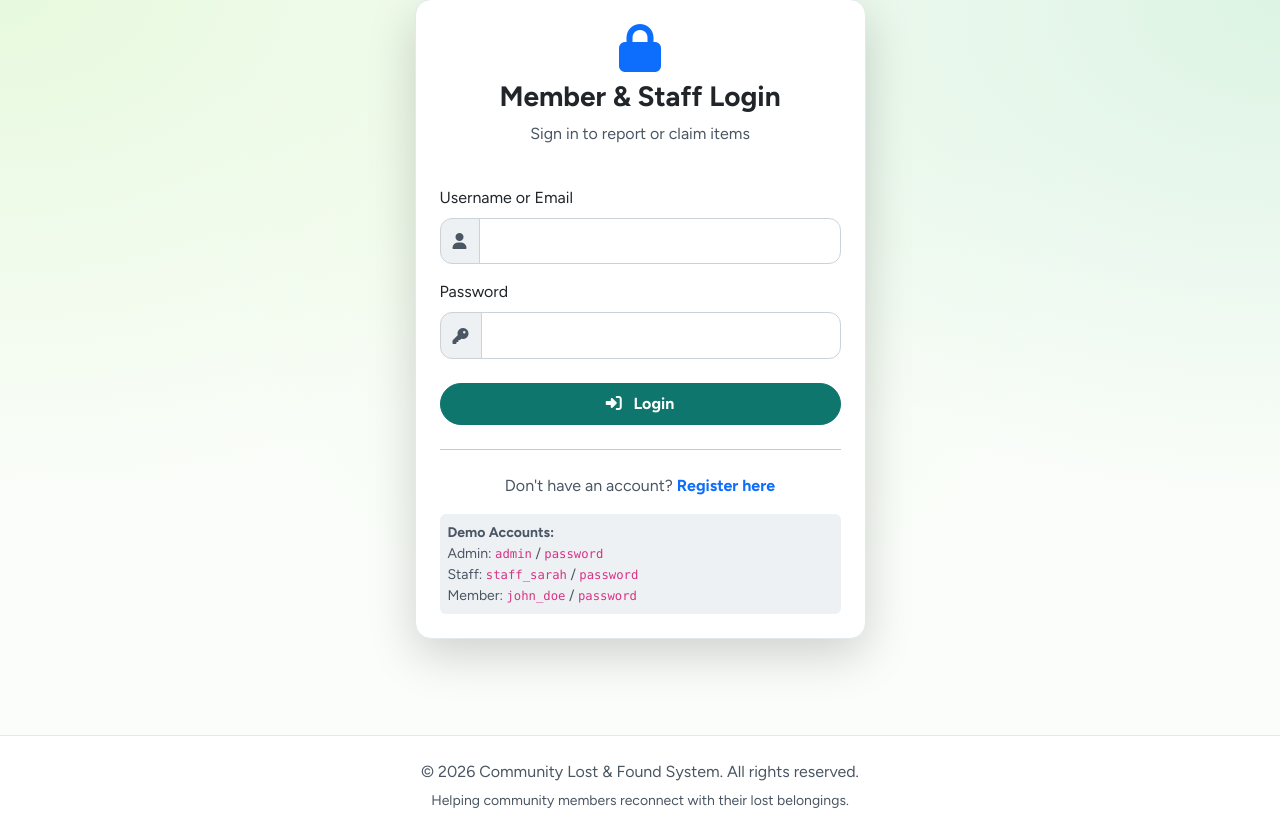
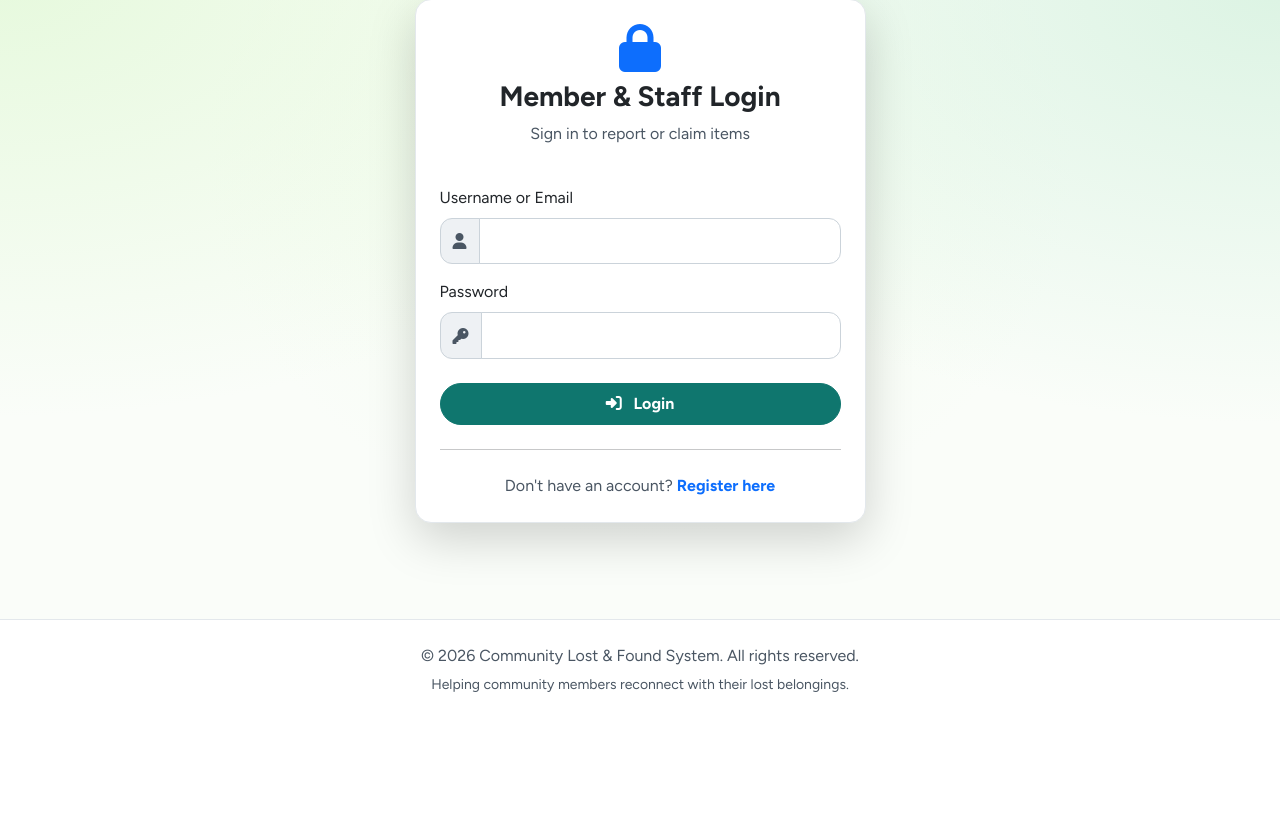
Before and after one commit to SickleFire/lost-and-found-system, a PHP site: page /login.php in a window 1280 px wide. Shown: the part 108-944 px from the top of the page. After the commit the page ends 800 px from the top, so only its background shows below. Run offline with PHP 8.4, Linux system fonts and the light colour scheme.

Commit message:
remove demo accounts

```diff
--- a/login.php
+++ b/login.php
@@ -82,12 +82,6 @@ if ($_SERVER['REQUEST_METHOD'] === 'POST') {
                 <hr class="my-4">
                 <div class="text-center">
                     <p class="text-muted mb-0">Don't have an account? <a href="register.php" class="text-decoration-none fw-bold">Register here</a></p>
-                    <div class="mt-3 p-2 bg-light rounded text-start small text-muted">
-                        <strong>Demo Accounts:</strong><br>
-                        Admin: <code>admin</code> / <code>password</code><br>
-                        Staff: <code>staff_sarah</code> / <code>password</code><br>
-                        Member: <code>john_doe</code> / <code>password</code>
-                    </div>
                 </div>
             </div>
         </div>
```
